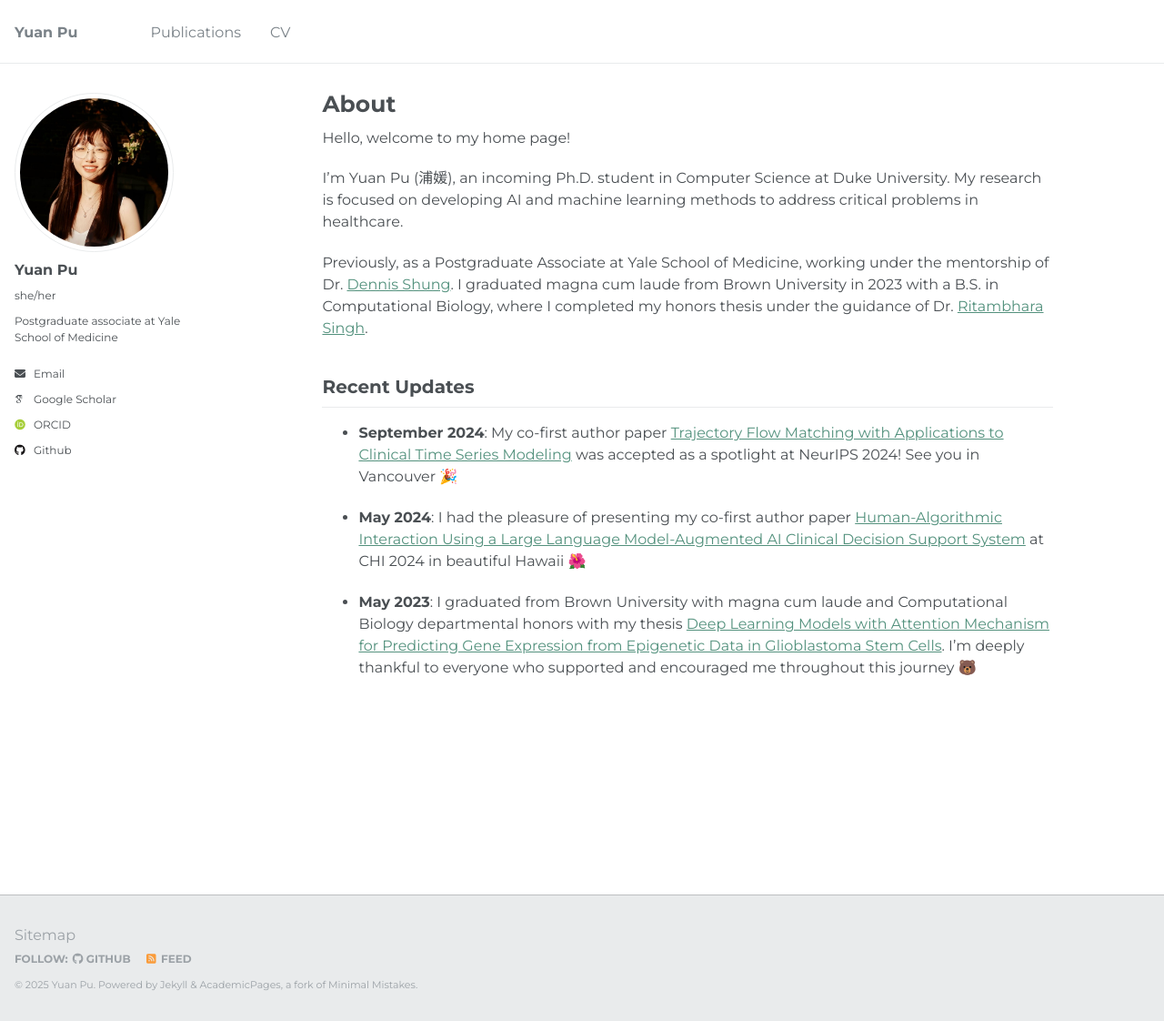
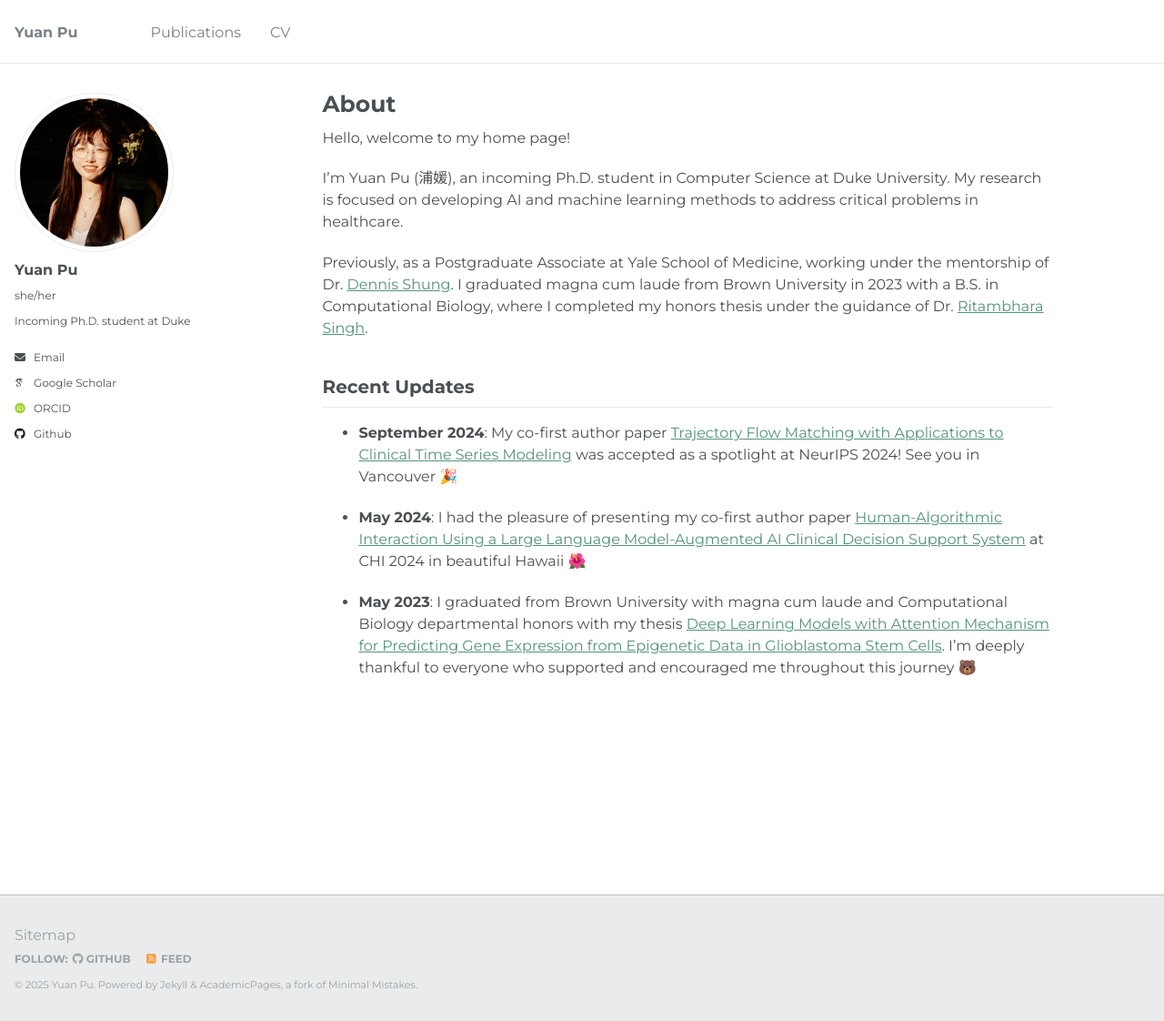
Before and after one commit to yuan-pu/yuan-pu_academicPages, a Jekyll site: the page built from _pages/about.md, in a window 1280 px wide and 1122 px high. Shown: the whole window at 91% size. Built offline with Jekyll 4.4.1, drawn with Linux system fonts in a browser that asks for light colours; some web fonts are replaced.

Commit message:
Update _config.yml

```diff
--- a/_config.yml
+++ b/_config.yml
@@ -11,7 +11,7 @@ locale                   : "en-US"
 title                    : "Yuan Pu"
 title_separator          : "-"
 name                     : &name "Yuan Pu"
-description              : &description "Postgraduate associate at Yale School of Medicine"
+description              : &description "Incoming Ph.D. student at Duke"
 url                      : https://yuan-pu.github.io
 baseurl                  : "" # the subpath of your site, e.g. "/blog"
 repository               : "academicpages/academicpages.github.io"
@@ -24,7 +24,7 @@ author:
   avatar           : "profile.png"
   name             : "Yuan Pu"
   pronouns         : "she/her" # example: "she/her"
-  bio              : "Postgraduate associate at Yale School of Medicine"
+  bio              : "Incoming Ph.D. student at Duke"
   location         : # "New Haven, CT"
   employer         : # "Yale School of Medicine"
   uri              : # URL
```
